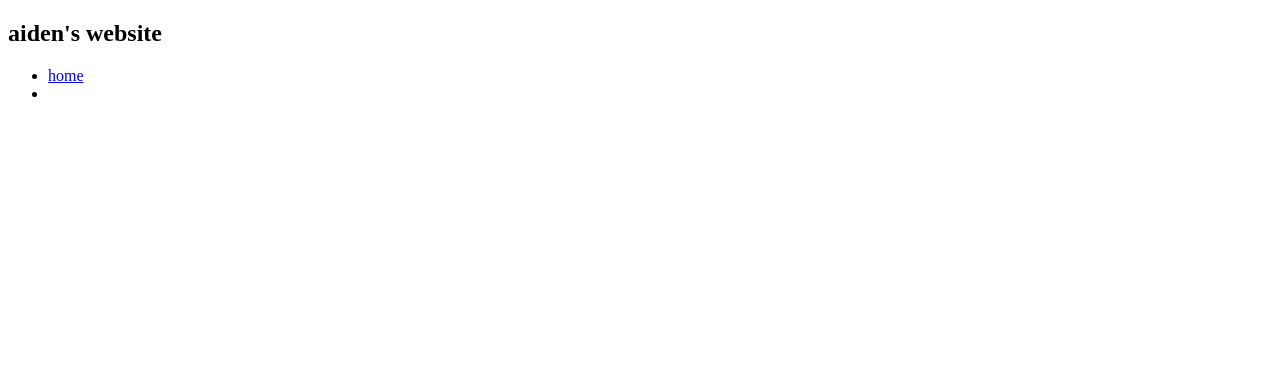
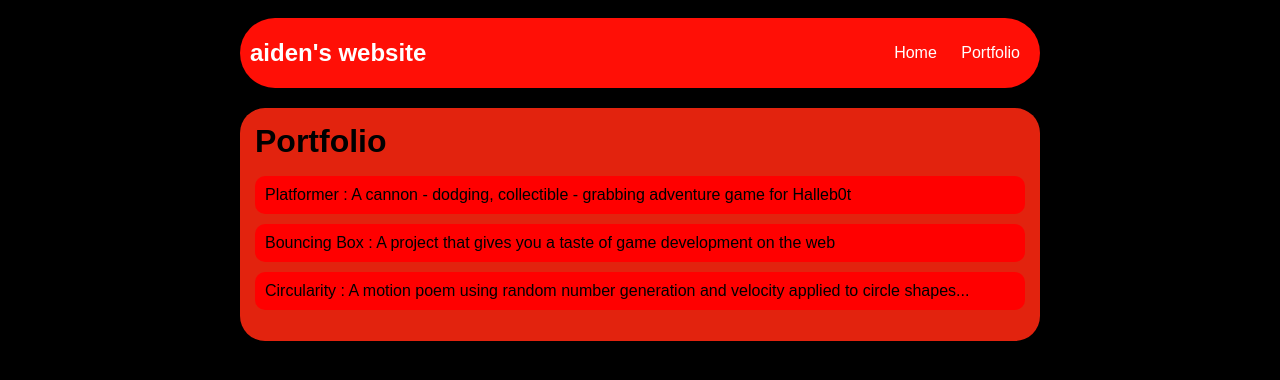
Before and after one commit to AidenMayeauxAPM/AidenMayeauxAPM.github.io, a plain HTML site: page portfolio.html in a window 1280 px wide. Drawn offline with Linux system fonts and the light colour scheme.

Commit message:
first webpage

```diff
--- a/portfolio.html
+++ b/portfolio.html
@@ -2,19 +2,35 @@
 <html>
     <head>
         <title>aiden's website</title>
+        <link rel="stylesheet" href="style.css">
     </head>
 
     <body>
-        <div id=""all-contents">
+        <div id="all-contents">
             <nav>
                 <h1>aiden's website</h1>
                 <ul id="nav-ul">
                     <li class="nav-li">
-                        <a class="nav-a" href="index-html">home</a>
+                        <a class="nav-a" href="index.html">Home</a>
                     </li>
-                    <li
+                    <li class="nav-li">
+                        <a class="nav-a" href="portfolio.html">Portfolio</a>
+                    </li>
                 </ul>
             </nav>
+            <main>
+                <div class="content">
+                    <h1>Portfolio</h1>
+                    <ul id="portfolio">
+                        <li><a href="projects/platformer/">Platformer : A cannon - dodging, collectible - grabbing adventure game for Halleb0t</a></li>
+                        <li><a href="projects/bouncing-box/">Bouncing Box : A project that gives you a taste of game development on the web </a></li>
+                        <li><a href="projects/circularity/">Circularity : A motion poem using random number generation and velocity applied to circle shapes...</a></li>
+                    </ul>
+                </div>
+            </main>
+
+
+
         </div>
     </body>
 </html>
--- a/style.css
+++ b/style.css
@@ -41,7 +41,7 @@ a {
 main {
     background: rgb(226, 35, 14);
     display: flex;
-    border-radius: 50px;
+    border-radius: 25px;
 }
 .sidebar {
     margin-right: 25px;
@@ -63,3 +63,28 @@ main {
 h2, h3 {
     margin: 0px;
 }
+         /* portfolio styles */
+         .content h1 {
+            color: black;
+        }
+
+        #portfolio {
+            list-style-type: none;
+            padding-left: 0;
+        }
+
+        #portfolio li {
+            background: #ff0000;
+            padding: 10px;
+            border-radius: 10px;
+            margin-bottom: 10px;
+        }
+
+        #portfolio li:hover {
+            background: #eee;
+        }
+
+        #portfolio a {
+            text-decoration: none;
+            color: #000000;
+        }
```
